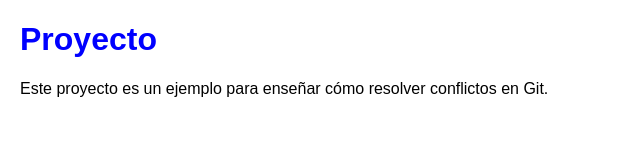
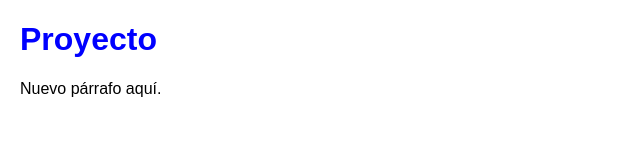
Before and after one commit to mariaconejo/conflictos, a plain HTML site: page index.html in a window 1280 px wide. Shown: the whole page, without its empty margins (0-640 px from the left). Drawn offline with Linux system fonts and the light colour scheme.

Commit message:
Añade un nuevo párrafo en index.html

```diff
--- a/index.html
+++ b/index.html
@@ -13,6 +13,6 @@
 </head>
 <body>
     <h1>Proyecto</h1>
-    <p>Este proyecto es un ejemplo para enseñar cómo resolver conflictos en Git.</p>
+    <p>Nuevo párrafo aquí.</p>
 </body>
 </html>
```
